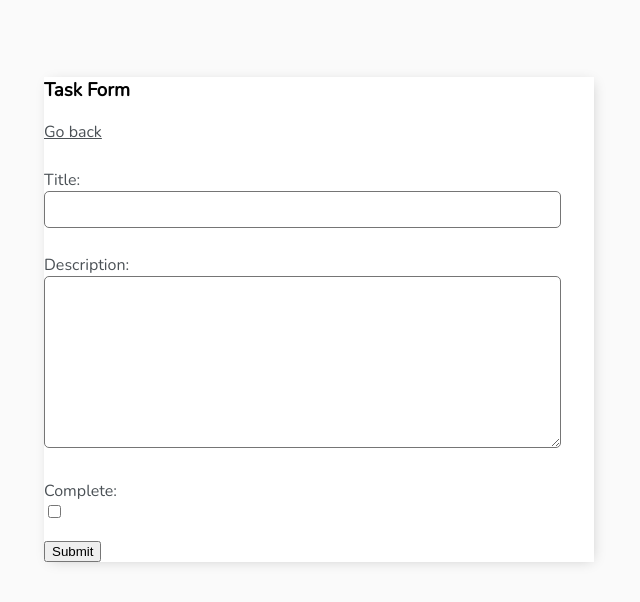
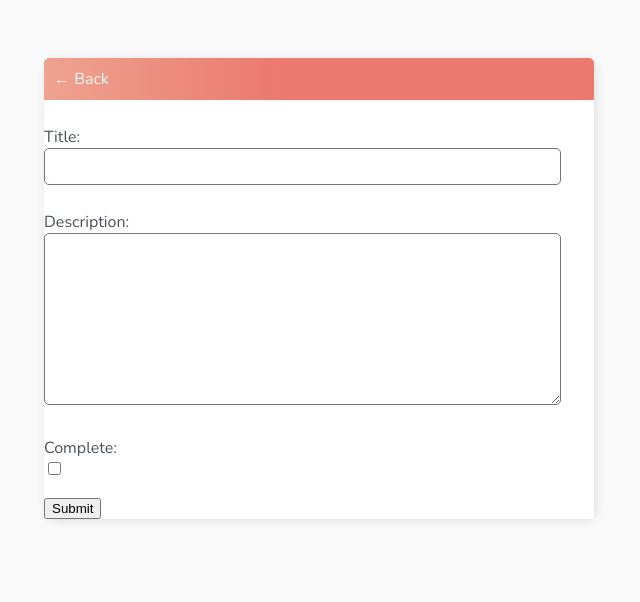
Before and after one commit to ooooo5h/youtube_django_todolist_20220223, a Django app: page /task-create/ in a window 1280 px wide. Shown: the top 602 px of the page, without its empty margins (321-961 px from the left). Run offline with Django 4.2, Linux system fonts and the light colour scheme; a user stored in the database is signed in.

Commit message:
태스크 작성하기의 뒤로 가기 버튼 css 완료

```diff
--- a/base/templates/base/task_form.html
+++ b/base/templates/base/task_form.html
@@ -1,7 +1,10 @@
 {% extends 'base/main.html' %}
 {% block content %}
-<h3>Task Form</h3>
-<a href="{% url 'tasks' %}">Go back</a>
+
+<div class="header-bar">
+    <a href="{%url 'tasks' %}">&#8592; Back</a>
+</div>
+
 
 <form method="POST" action="">
     {% csrf_token %}
```
